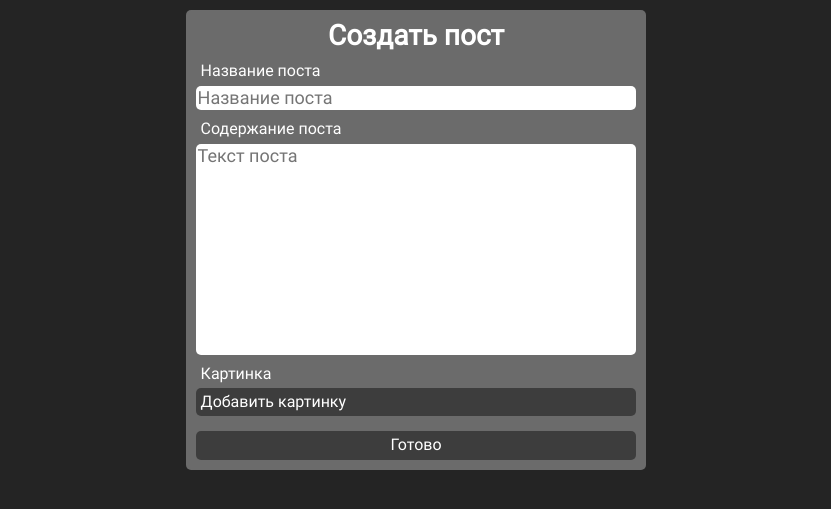
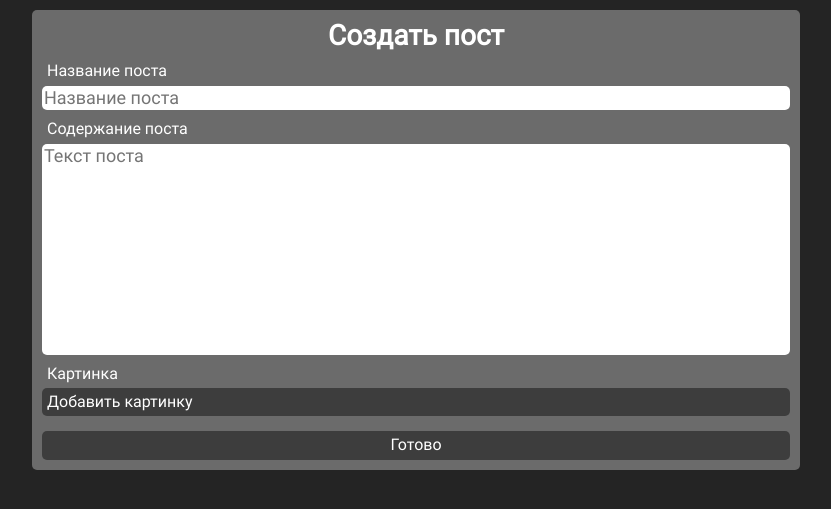
Before and after one commit to Limon8bit/Gamebu, a Django app: page /new_post in a window 1280 px wide. Shown: the part 60-569 px from the top of the page, without its empty margins (224-1055 px from the left). Run offline with Django 4.2, Linux system fonts and the light colour scheme; the visitor is signed in with stand-in values (Sample User, id 1); some libraries are stand-ins or nearby versions.

Commit message:
little fixes for big update

```diff
--- a/blog/main/static/main/css/create-post.css
+++ b/blog/main/static/main/css/create-post.css
@@ -14,7 +14,7 @@
 
 .container-box-form_wrap{
     border-radius: 5px;
-    width: 60%;
+    width: 100%;
 }
 
 .container-box-form_wrap-form{
```
